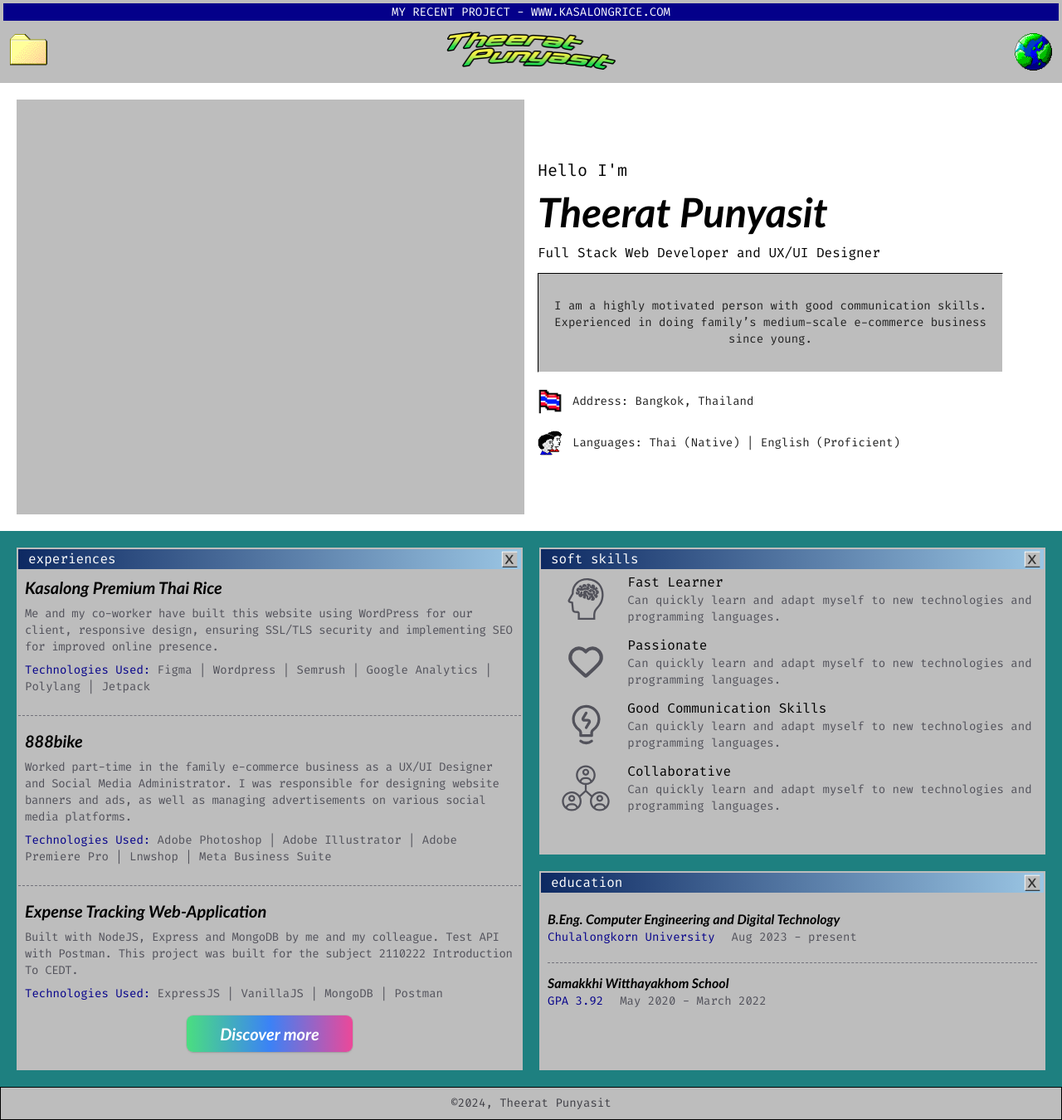
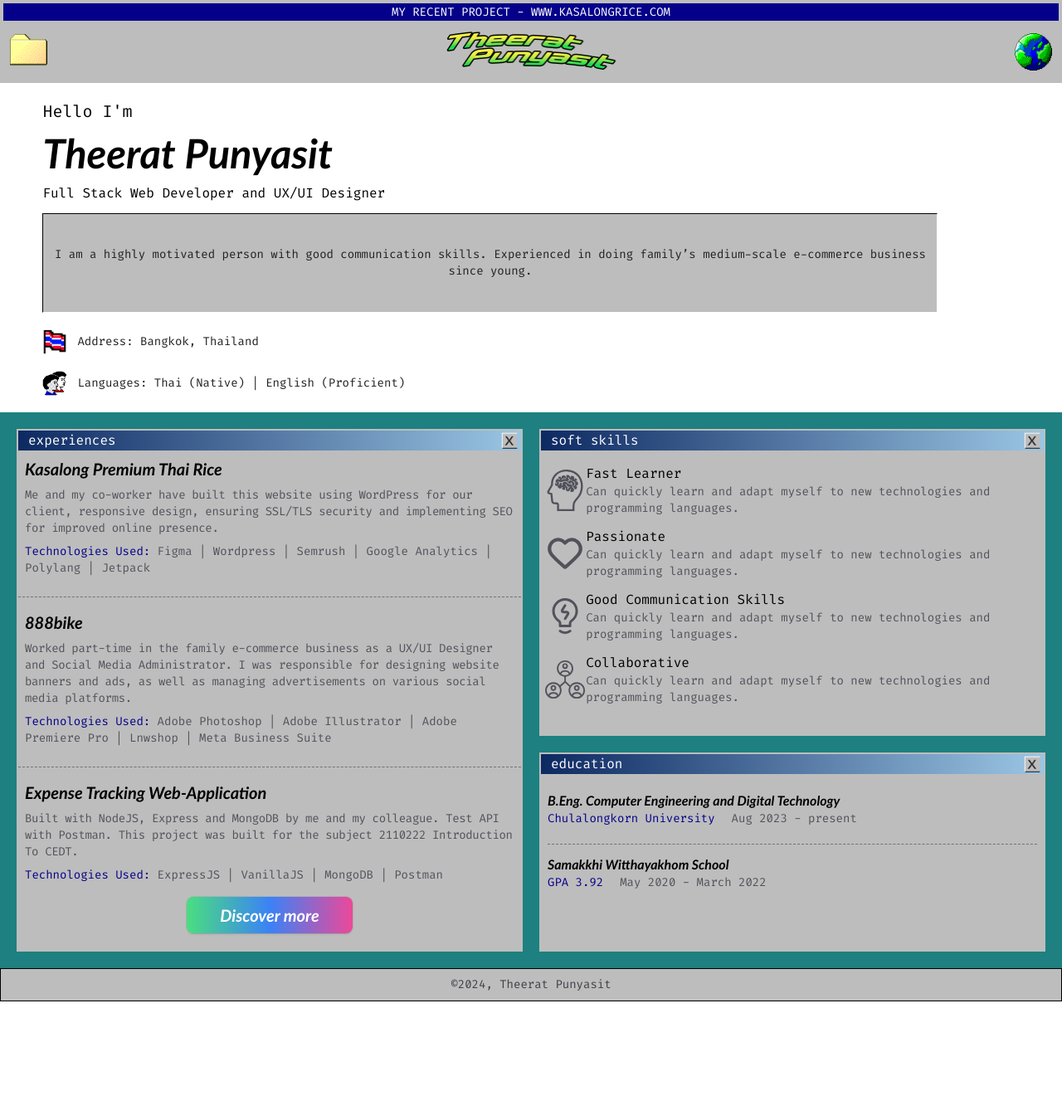
Before and after one commit to vetozer6417/portfolio-vetozer6417, a Next.js app: page / in a window 1280 px wide. Shown: the whole page at 83% size. After the commit the page ends 1207 px from the top, so only its background shows below. Built offline with nearby package versions, Linux system fonts and the light colour scheme.

Commit message:
Removed Profile Picture section. edited margin and paddings

```diff
--- a/src/app/components/Aboutme.tsx
+++ b/src/app/components/Aboutme.tsx
@@ -2,11 +2,8 @@ import Image from "next/image";
 
 export default function Aboutme() {
     return (
-        <section className="grid md:grid-cols-1 lg:grid-cols-2 gap-4 bg-light px-5 py-5">
-            <div className="md:row-span-1 items-center w-full h-[500px] bg-primary">
-
-            </div>
-            <div className="md:row-span-1 flex flex-col justify-center">
+        <section className="flex items-center justify-center bg-light px-5 py-5">
+            <div className="flex flex-col justify-center">
                 <p className="text-lg">Hello I'm</p>
                 <h1 className="font-lato font-bold italic text-3xl lg:text-5xl">Theerat Punyasit</h1>
                 <p>Full Stack Web Developer and UX/UI Designer</p>
--- a/src/app/components/Button.tsx
+++ b/src/app/components/Button.tsx
@@ -12,9 +12,7 @@ function Button({ width, height, children } : { width: number, height: number, c
             flex items-center text-center
             w-${width} h-${height}`
         }>
-            <Link href='/'>
-                <p className="text-white text-lg font-lato italic font-semibold">{children}</p>
-            </Link>
+            <p className="text-white text-lg font-lato italic font-semibold">{children}</p>
         </button>
     );
 }
--- a/src/app/components/ExperinceSkills.tsx
+++ b/src/app/components/ExperinceSkills.tsx
@@ -5,6 +5,7 @@ import BrainIcon from 'public/svg/brain.svg'
 import HeartIcon from 'public/svg/heart.svg'
 import BulbIcon from 'public/svg/bulb.svg'
 import CollabIcon from 'public/svg/collab.svg'
+import Link from "next/link";
 
 // ขาด responsive
 function ExperinceSkills() {
@@ -37,7 +38,8 @@ function ExperinceSkills() {
                     </div>
                 </div>
                 <div className="w-full flex justify-center pt-2 pb-5">
-                    <Button width={200} height={80}>Discover more</Button>
+                    <Link href='/myprojects'><Button width={200} height={80}>Discover more</Button></Link>
+
                 </div>
             </div>
             {/* Soft Skills */}
@@ -46,43 +48,43 @@ function ExperinceSkills() {
                     <h2 className="text-white ml-3">soft skills</h2>
                     <Image src='/close-button.png' alt='Close' width={20} height={10} className="mr-1"/>
                 </div>
-                <div className="flex flex-col pt-1 gap-y-3 justify-center items-center">
+                <div className="flex flex-col pt-4 gap-y-3 justify-center items-left">
                     {/* Fast Learner */}
                     <div className="flex flex-row ml-1">
-                        <div className="w-2/12 flex items-center justify-center">
+                        <div className="w-1/12 flex items-center justify-center">
                             <BrainIcon/>
                         </div>
-                        <div className="w-10/12">
+                        <div className="w-11/12">
                             <h3 className="font-medium">Fast Learner</h3>
                             <p className="text-sm text-zinc-600">Can quickly learn and adapt myself to new technologies and programming languages.</p>
                         </div>
                     </div>
                     {/* Passionate */}
                     <div className="flex flex-row ml-1">
-                        <div className="w-2/12 flex items-center justify-center">
+                        <div className="w-1/12 flex items-center justify-center">
                             <HeartIcon/>
                         </div>
-                        <div className="w-10/12">
+                        <div className="w-11/12">
                             <h3 className="font-medium">Passionate</h3>
                             <p className="text-sm text-zinc-600">Can quickly learn and adapt myself to new technologies and programming languages.</p>
                         </div>
                     </div>
                     {/* Good Cmmu SKills */}
                     <div className="flex flex-row ml-1">
-                        <div className="w-2/12 flex items-center justify-center">
+                        <div className="w-1/12 flex items-center justify-center">
                             <BulbIcon/>
                         </div>
-                        <div className="w-10/12">
+                        <div className="w-11/12">
                             <h3 className="font-medium">Good Communication Skills</h3>
                             <p className="text-sm text-zinc-600">Can quickly learn and adapt myself to new technologies and programming languages.</p>
                         </div>
                     </div>
                     {/* Collaborative */}
                     <div className="flex flex-row ml-1">
-                        <div className="w-2/12 flex items-center justify-center">
+                        <div className="w-1/12 flex items-center justify-center">
                             <CollabIcon/>
                         </div>
-                        <div className="w-10/12">
+                        <div className="w-11/12">
                             <h3 className="font-medium">Collaborative</h3>
                             <p className="text-sm text-zinc-600">Can quickly learn and adapt myself to new technologies and programming languages.</p>
                         </div>
--- a/src/app/components/Skills.tsx
+++ b/src/app/components/Skills.tsx
@@ -4,7 +4,7 @@ import Minimize from 'public/svg/minimize-icon.svg'
 
 function Skills() {
     return (
-            <section className="grid grid-cols-3 grid-rows-1 gap-7 w-11/12 pb-10">
+            <section className="grid grid-cols-3 grid-rows-1 gap-7 w-8/12 pb-10">
                 <div className="bg-primary p-[2px] shadow-[0_3px_10px_rgb(0,0,0,0.2)]">
                     <div className='bg-gradient-to-r from-[#0d2962] to-[#9bc6e4] flex flex-row items-center justify-between'>
                         <h2 className="text-white ml-3">programming languages</h2>
--- a/src/app/components/SocialMedia.tsx
+++ b/src/app/components/SocialMedia.tsx
@@ -14,7 +14,7 @@ function SocialMedia() {
         { icon: <Location/>, text: 'Bangkok, Thailand'},
     ]
     return (
-        <section className="bg-primary p-[2px] w-5/12 h-6/12 shadow-[0_3px_10px_rgb(0,0,0,0.2)]">
+        <section className="bg-primary p-[2px] w-4/12 h-6/12 shadow-[0_3px_10px_rgb(0,0,0,0.2)]">
                 <div className='bg-gradient-to-r from-[#0d2962] to-[#9bc6e4] flex flex-row items-center justify-between'>
                     <h2 className="text-white ml-3">let's get connected!</h2>
                     <div className="flex flex-row gap-x-1">
--- a/src/app/myprojects/page.tsx
+++ b/src/app/myprojects/page.tsx
@@ -4,7 +4,6 @@ import Minimize from 'public/svg/minimize-icon.svg'
 import Close from 'public/svg/close-icon.svg'
 import HeaderButtonText from "../components/HeaderButtonText";
 import Carousel from "../components/Carousel";
-import Link from "next/link";
 
 function page() {
     const projectLists = [
@@ -34,7 +33,7 @@ function page() {
     ]
 
     return (
-        <main className="bg-[#1e8080] flex flex-col justify-center items-center min-h-screen">
+        <main className="bg-[#1e8080] flex flex-col justify-center items-center min-h-screen py-5">
             <HeaderButtonText>my projects</HeaderButtonText>
             <section className="bg-primary p-[2px] w-8/12 h-6/12 shadow-[0_3px_10px_rgb(0,0,0,0.2)]">
                 <div className='bg-gradient-to-r from-[#0d2962] to-[#9bc6e4] flex flex-row items-center justify-between'>
```
